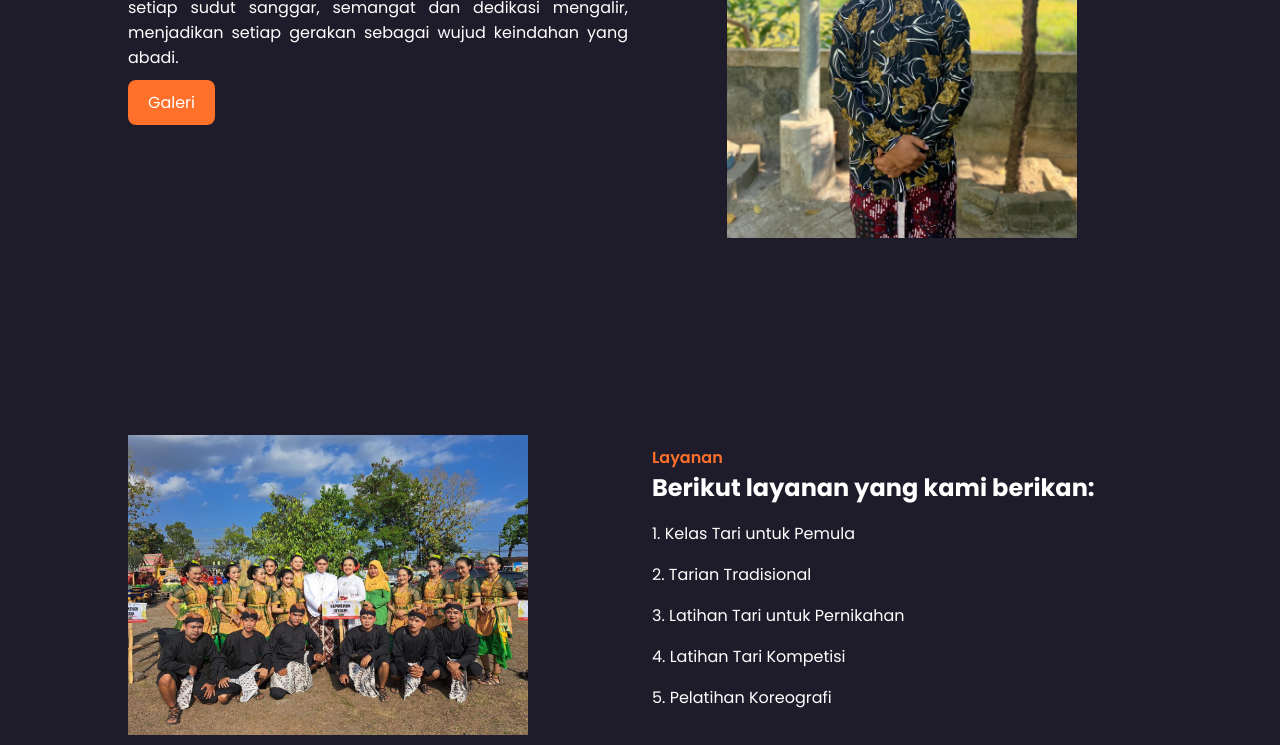
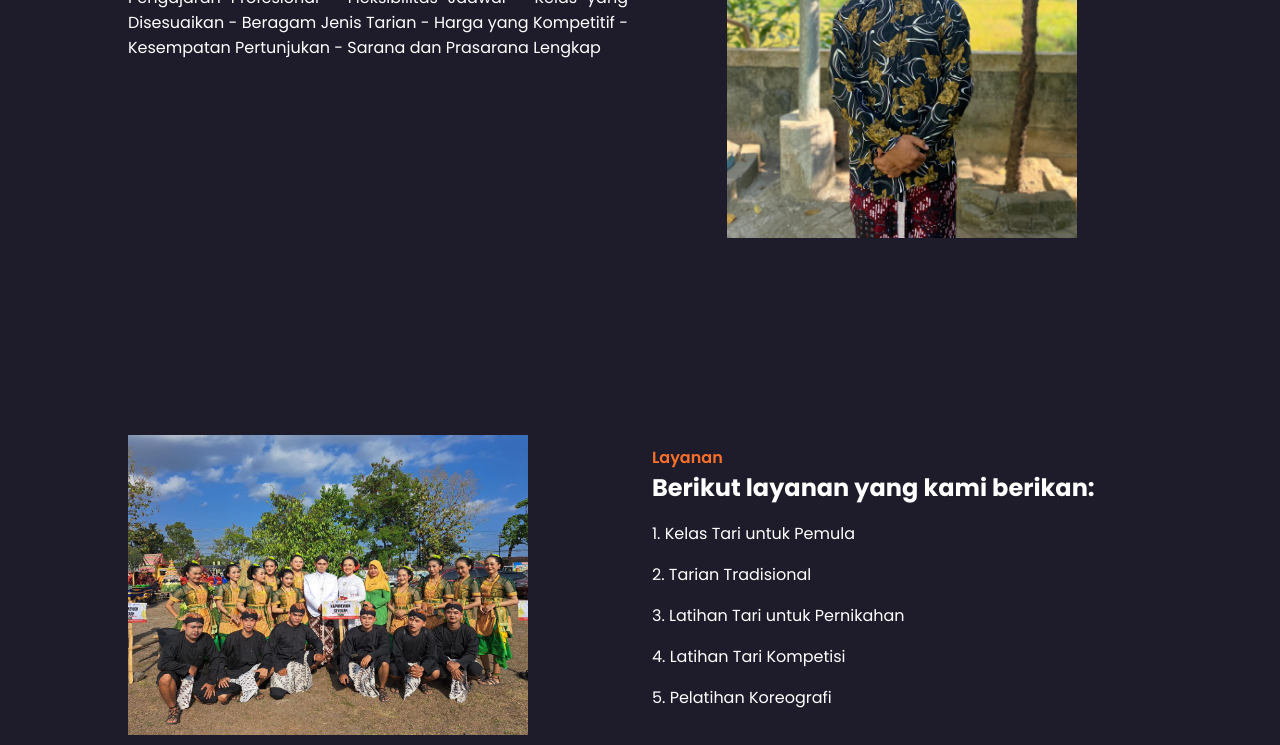
Before and after one commit to anandaaasa/webjasa, a plain HTML site: page index.html in a window 1280 px wide. Shown: the part 355-1100 px from the top of the page. Drawn offline with nearby package versions, Linux system fonts and the light colour scheme.

Commit message:
Update index.html

```diff
--- a/index.html
+++ b/index.html
@@ -27,8 +27,8 @@
     <section class="home" id="home">
         <div class="home-text">
             <h2>Sanggar Ananda</h2>
-            <p>Sanggar menari menjadi rumah kedua bagi para seniman tari, tempat untuk berlatih, berkreasi, dan tumbuh bersama dalam semangat kebersamaan dan cinta pada seni tari. Di setiap sudut sanggar, semangat dan dedikasi mengalir, menjadikan setiap gerakan sebagai wujud keindahan yang abadi.</p>
-            <a href="" class="btn">Galeri</a>
+            <p>Pengajaran Profesional - Fleksibilitas Jadwal - Kelas yang Disesuaikan - Beragam Jenis Tarian - Harga yang Kompetitif - Kesempatan Pertunjukan - Sarana dan Prasarana Lengkap</p>
+            <!-- <a href="" class="btn">Galeri</a> -->
         </div>
         <div class="home-img">
             <img src="karawitan.jpeg" style="width: 150dp; height: 75dp">
```
